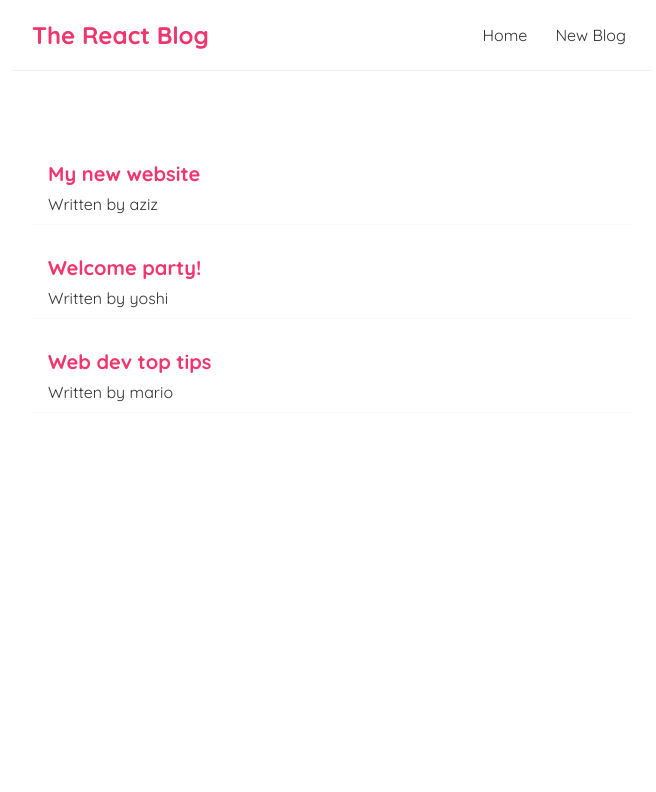
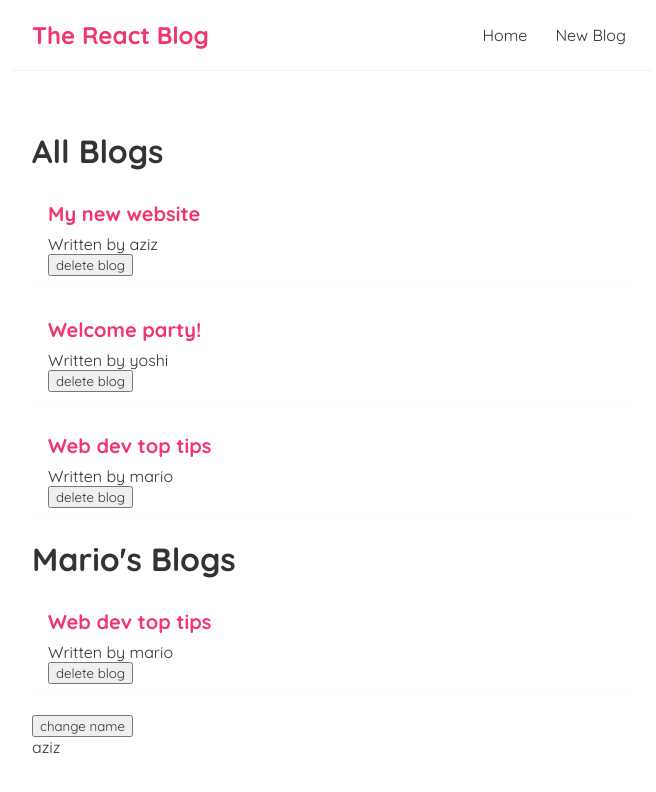
Before and after one commit to arfaoui-aziz/React-Todo, a React (Create React App) app: page / in a window 1280 px wide. Shown: the top 792 px of the page, without its empty margins (308-964 px from the left). Built offline with nearby package versions, Linux system fonts and the light colour scheme.

Commit message:
feat: deleting blogs

```diff
--- /dev/null
+++ b/src/BlogList.js
@@ -0,0 +1,18 @@
+// const BlogList = (props) => {
+const BlogList = ({ blogs, title, handleDelete }) => {
+  //****** Return /
+  return (
+    <div className="blog-list">
+      <h1>{title}</h1>
+      {blogs.map((blog) => (
+        <div className="blog-preview" key={blog.id}>
+          <h2>{blog.title}</h2>
+          <p>Written by {blog.author}</p>
+          <button onClick={() => handleDelete(blog.id)}>delete blog</button>
+        </div>
+      ))}
+    </div>
+  );
+};
+
+export default BlogList;
--- a/src/Home.js
+++ b/src/Home.js
@@ -1,4 +1,7 @@
-import { useState } from "react";
+import BlogList from "./BlogList";
+import { useState, useEffect } from "react";
+
+//******** Home Component */
 const Home = () => {
   const [blogs, setBlogs] = useState([
     { title: "My new website", body: "lorem ipsum...", author: "aziz", id: 1 },
@@ -11,14 +14,28 @@ const Home = () => {
     },
   ]);
 
+  const [name, setName] = useState("aziz");
+
+  const handleDelete = (id) => {
+    const newBlogs = blogs.filter((blog) => blog.id !== id);
+    setBlogs(newBlogs);
+  };
+
+  useEffect(() => {
+    console.log("use Effect running");
+  }, [name]);
+
+  //***** Return*/
   return (
     <div className="home">
-      {blogs.map((blog) => (
-        <div className="blog-preview" key={blog.id}>
-          <h2>{blog.title}</h2>
-          <p>Written by {blog.author}</p>
-        </div>
-      ))}
+      <BlogList blogs={blogs} title="All Blogs" handleDelete={handleDelete} />
+      <BlogList
+        blogs={blogs.filter((blog) => blog.author === "mario")}
+        title="Mario's Blogs"
+        handleDelete={handleDelete}
+      />
+      <button onClick={() => setName("luigi")}>change name</button>
+      <p>{name}</p>
     </div>
   );
 };
```
